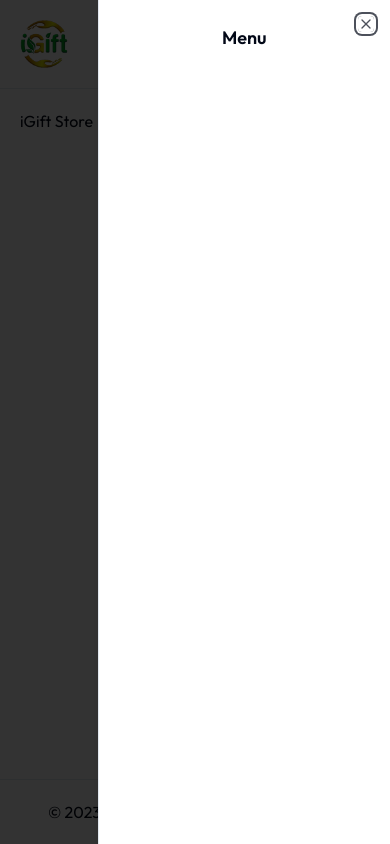
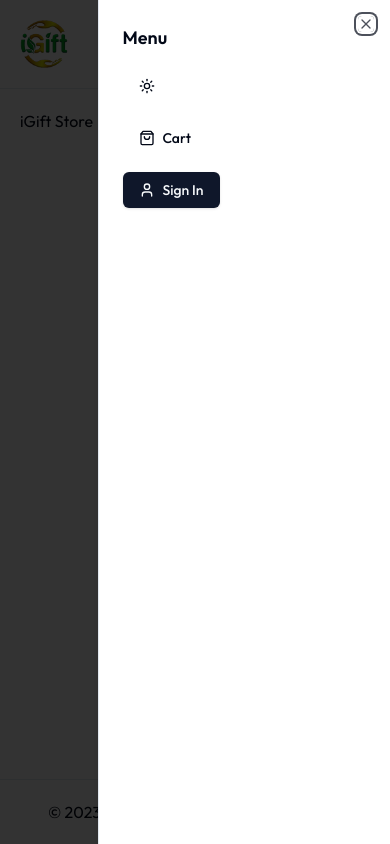
Before and after one commit to blessedbagor/igift-store, a Next.js app: page / in a window 390 px wide. Both pictures are taken after a click on the button 358 px from the left and 45 px from the top of the page. Built offline with nearby package versions, Linux system fonts and the light colour scheme; no server answers.

Commit message:
Added Mobile Responsive Menu

```diff
--- a/components/shared/header/menu.tsx
+++ b/components/shared/header/menu.tsx
@@ -9,6 +9,7 @@ import {
 import {
     Sheet,
     SheetContent,
+    SheetDescription,
     SheetTitle,
     SheetTrigger
 } from "@/components/ui/sheet";
@@ -33,8 +34,20 @@ const Menu = () => {
             <SheetTrigger className='align-middle'>
                 <AlignJustify/>
             </SheetTrigger>
-            <SheetContent className='flex flex-col flex-start'>
+            <SheetContent className='flex flex-col items-start'>
             <SheetTitle>Menu</SheetTitle>
+                <ModeToggle />
+                <Button asChild variant='ghost'>
+                    <Link href='/cart'>
+                    <ShoppingBag /> Cart
+                    </Link>
+                </Button>
+                <Button asChild>
+                <Link href='/sign-in'>
+                    <UserIcon /> Sign In
+                </Link>
+            </Button>
+            <SheetDescription></SheetDescription>
             </SheetContent>
         </Sheet>
         </nav>
```
